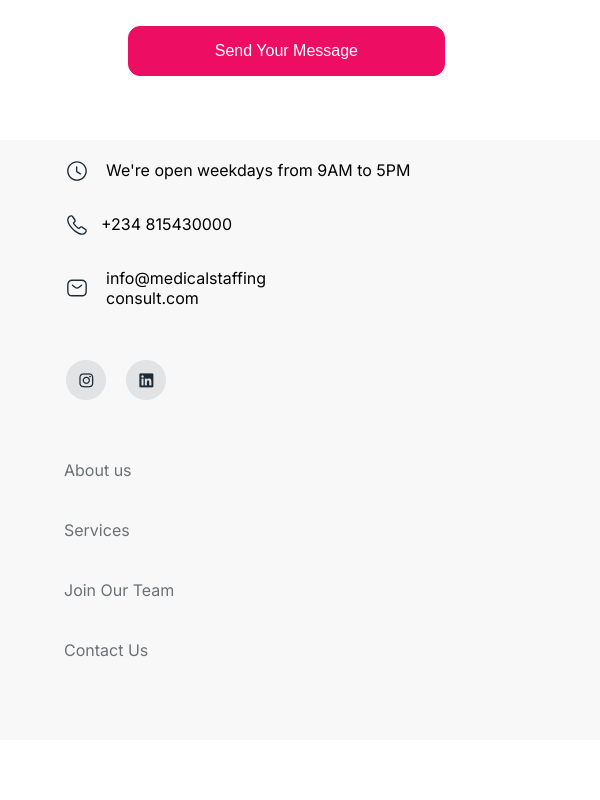
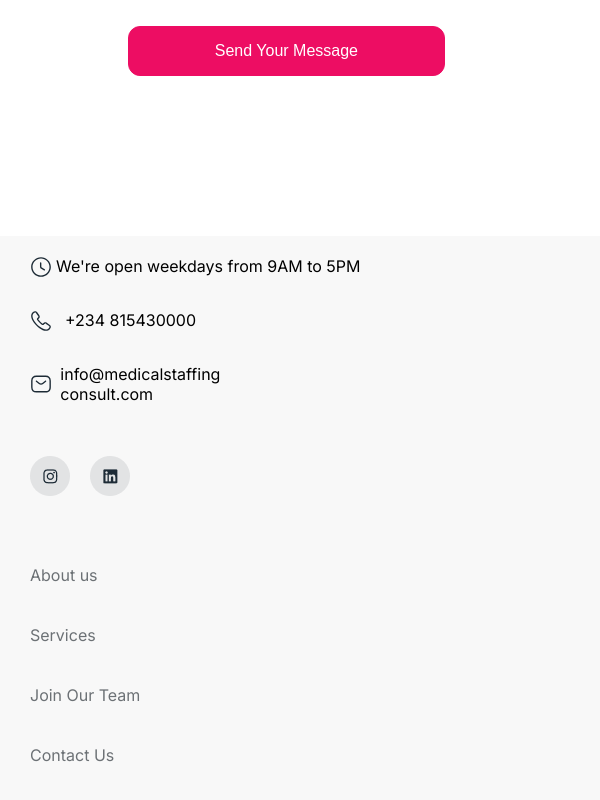
Before and after one commit to Roguekami/testtest, a plain HTML site: page Join.html in a window 600 px wide. Shown: the part 730-1530 px from the top of the page. Before the commit the page ends 1470 px from the top, so only its background shows below. Drawn offline with Linux system fonts and the light colour scheme.

Commit message:
Add files via upload

```diff
--- a/about.css
+++ b/about.css
@@ -433,7 +433,7 @@ font-size: 20px;
        width: 100%;
        height: 200px;
        padding-bottom: 10px;
-       margin-bottom: 10px;
+       margin-bottom: 30px;
 
 
 
@@ -454,7 +454,8 @@ font-size: 20px;
      .div4{
        width: 100%;
        height: 200px;
-
+       margin-bottom: 20px;
+       margin-top: 20px;
 
 
      }
@@ -666,7 +667,7 @@ font-size: 20px;
     }
 
   #him{
-      height: 2400px;
+      height: 2600px;
       margin-top: 4rem;
 
 
@@ -733,8 +734,7 @@ font-size: 20px;
      width: 100%;
      height: 25vh;
      padding-bottom: 10px;
-
-     margin-bottom: 10px;
+     margin-bottom: 30px;
 
    }
    .div2_img{
@@ -799,21 +799,24 @@ font-size: 20px;
        #tega{
         display: flex;
         flex-direction: column;
-        background: rgb(250, 237, 212);
-        margin-top: 2rem;
-        height: 520px;
+        background: rgb(248, 248, 248);
+        margin-top: 0rem;
+        height: 620px;
+
+
       }
 
-        .bigD{ margin-left: 2%;
+      .bigD{ margin-left: 30px;
         margin-top: 20px;
         float: left;
-        width: 85%;
-        height: 70%;
-        padding-left: 1rem;
+        width: 89%;
+        height: 40%;
       }
       .box{
-        padding-bottom: 50px;
+        padding-bottom: 54px;
         font-size: larger;
+
+
       }
       .box1{ padding-bottom: 50px;
         font-size: larger;}
@@ -823,9 +826,9 @@ font-size: 20px;
 
       .social{ padding-top: 20px; }
       .linkd{ margin-left: 15px;}
-        .minbox{ padding-right: 15px;}
+      .minbox{ padding-right: 1px;}
 
-        .minbox2{  padding-right: 15px; }
+      .minbox2{  padding-right: 1%;}
 
 
 
@@ -833,31 +836,33 @@ font-size: 20px;
         display: flex;
         gap: 3px;
         padding-bottom: 2rem;
-        width: 99%;
-
-
+        width: 100%;
       }
 
       .nav_p2{
         display: flex;
         gap: 13px;
         padding-bottom: 2rem;
-
-        width: 99%;
+        width: 90%;
       }
 
+      .list001{
+        width: 90%;
+        float: left;
+        margin-left: 30px;
+        margin-top: 50px;
+        height: 40%;
+        margin-bottom: 80px;
+        border: 1p
+        }
 
-        .list2{list-style-type: none;
+        .list2{
+       gap: 50px;
+          color: #6C7175;
+        display: inline;
+        list-style-type: none;
+        display: flex;
         flex-direction: column;
-        padding-left: 2%;
-        color: #6C7175;
-        padding-bottom: 3rem;
-        gap: 30px;
-        margin-left: 1rem;
-
-
-
-
      }
 
 
@@ -1086,15 +1091,24 @@ font-size: 20px;
       display: flex;
       flex-direction: column;
       background: rgb(248, 248, 248);
-     height: 600px;}
+      margin-top: 0rem;
+      height: 620px;
 
-     .bigD{ margin-left: 50px;
+
+    }
+
+    .bigD{ margin-left: 30px;
       margin-top: 20px;
       float: left;
+      width: 89%;
+      height: 40%;
+
     }
     .box{
-     padding-bottom: 50px;
+      padding-bottom: 54px;
       font-size: larger;
+
+
     }
     .box1{ padding-bottom: 50px;
       font-size: larger;}
@@ -1104,9 +1118,9 @@ font-size: 20px;
 
     .social{ padding-top: 20px; }
     .linkd{ margin-left: 15px;}
-     .minbox{ padding-right: 15px;}
+    .minbox{ padding-right: 1px;}
 
-     .minbox2{  padding-right: 15px; }
+    .minbox2{  padding-right: 1%;}
 
 
 
@@ -1114,29 +1128,34 @@ font-size: 20px;
       display: flex;
       gap: 3px;
       padding-bottom: 2rem;
+      width: 100%;
     }
 
     .nav_p2{
       display: flex;
       gap: 13px;
       padding-bottom: 2rem;
-     }
-     .nav_p3{
-     display: flex;
-     gap: 3px;
-     padding-bottom: 2rem;
+      width: 90%;
     }
 
+    .list001{
+      width: 90%;
+      float: left;
+      margin-left: 30px;
+      margin-top: 50px;
+      height: 40%;
+      margin-bottom: 80px;
 
-     .list2{list-style-type: none;
+      }
+
+      .list2{
+     gap: 40px;
+        color: #6C7175;
+      display: inline;
+      list-style-type: none;
+      display: flex;
       flex-direction: column;
-     padding-left: 3rem;
-     gap: 40px;
-     padding-top: 1px;
-     padding-bottom: 5rem;
-     color: #6C7175;}
-
-
+    }
 
   }
 
--- a/contact.css
+++ b/contact.css
@@ -805,7 +805,7 @@ color: inherit;}
   width: 98%;
   height: 100%;
   margin-left: 0rem;
-
+  margin-bottom: 10rem;
 
 
 
@@ -904,22 +904,24 @@ label{  font-size: large;
   display: flex;
   flex-direction: column;
   background: rgb(248, 248, 248);
-margin-top: 2rem;
-height: 520px;
+  margin-top: 0rem;
+  height: 620px;
+
 
 }
 
-.bigD{ margin-left: 2%;
+.bigD{ margin-left: 30px;
   margin-top: 20px;
   float: left;
-width: 85%;
-height: 70%;
-padding-left: 1rem;
+  width: 89%;
+  height: 40%;
 
 }
 .box{
-padding-bottom: 50px;
+  padding-bottom: 54px;
   font-size: larger;
+
+
 }
 .box1{ padding-bottom: 50px;
   font-size: larger;}
@@ -929,9 +931,9 @@ font-size: larger;}
 
 .social{ padding-top: 20px; }
 .linkd{ margin-left: 15px;}
-.minbox{ padding-right: 15px;}
+.minbox{ padding-right: 1px;}
 
-.minbox2{  padding-right: 15px; }
+.minbox2{  padding-right: 1%;}
 
 
 
@@ -939,32 +941,33 @@ font-size: larger;}
   display: flex;
   gap: 3px;
   padding-bottom: 2rem;
-width: 99%;
-
-
+  width: 100%;
 }
 
 .nav_p2{
   display: flex;
   gap: 13px;
   padding-bottom: 2rem;
-
-width: 99%;
+  width: 90%;
 }
 
+.list001{
+  width: 90%;
+  float: left;
+  margin-left: 20px;
+  margin-top: 50px;
+  height: 40%;
+  margin-bottom: 80px;
 
-.list2{list-style-type: none;
+  }
+
+  .list2{
+ gap: 40px;
+    color: #6C7175;
+  display: inline;
+  list-style-type: none;
+  display: flex;
   flex-direction: column;
-padding-left: 2%;
-color: #6C7175;
-padding-bottom: 3rem;
-gap: 30px;
-margin-left: 1rem;
-
-
-
-
-
 }
 
 }
@@ -1138,7 +1141,7 @@ color: inherit;}
   width: 100%;
   height: 100%;
   margin-left: 0rem;
-
+  margin-bottom: 10rem;
 
 
 }
@@ -1229,21 +1232,27 @@ label{  font-size: large;
  background-color: #bb0c4f;
 }
 #tega{
-margin-top: 4rem;
   display: flex;
   flex-direction: column;
   background: rgb(248, 248, 248);
-height: 600px;
+  margin-top: 0rem;
+  height: 620px;
+
+
 }
 
-.bigD{ margin-left: 50px;
+.bigD{ margin-left: 30px;
   margin-top: 20px;
   float: left;
-width: 90%;
+  width: 89%;
+  height: 40%;
+
 }
 .box{
-padding-bottom: 50px;
+  padding-bottom: 54px;
   font-size: larger;
+
+
 }
 .box1{ padding-bottom: 50px;
   font-size: larger;}
@@ -1253,9 +1262,9 @@ font-size: larger;}
 
 .social{ padding-top: 20px; }
 .linkd{ margin-left: 15px;}
-.minbox{ padding-right: 15px;}
+.minbox{ padding-right: 1px;}
 
-.minbox2{  padding-right: 15px; }
+.minbox2{  padding-right: 1%;}
 
 
 
@@ -1263,33 +1272,34 @@ font-size: larger;}
   display: flex;
   gap: 3px;
   padding-bottom: 2rem;
+  width: 100%;
 }
 
 .nav_p2{
   display: flex;
   gap: 13px;
   padding-bottom: 2rem;
-}
-.nav_p3{
-display: flex;
-gap: 3px;
-padding-bottom: 2rem;
+  width: 90%;
 }
 
+.list001{
+  width: 90%;
+  float: left;
+  margin-left: 20px;
+  margin-top: 50px;
+  height: 40%;
+  margin-bottom: 80px;
 
-.list2{list-style-type: none;
+  }
+
+  .list2{
+ gap: 40px;
+    color: #6C7175;
+  display: inline;
+  list-style-type: none;
+  display: flex;
   flex-direction: column;
-padding-left: 3rem;
-gap: 40px;
-padding-top: 1px;
-padding-bottom: 5rem;
-color: #6C7175;}
-
-
-
-
-
-
+}
 
 }
 
--- a/join.css
+++ b/join.css
@@ -580,7 +580,7 @@ label{  font-size: large;
       width: 100%;
       height: 100%;
       margin-left: 0rem;
-
+      margin-bottom: 10rem;
 
 
   }
@@ -671,21 +671,24 @@ label{  font-size: large;
   #tega{
     display: flex;
     flex-direction: column;
-    background: rgb(250, 237, 212);
-    margin-top: 2rem;
-    height: 500px;
+    background: rgb(248, 248, 248);
+    margin-top: 0rem;
+    height: 620px;
+
+
   }
 
-  .bigD{ margin-left: 2%;
+  .bigD{ margin-left: 30px;
     margin-top: 20px;
     float: left;
-    width: 90%;
-    height: 70%;
-    padding-left: 1rem;
+    width: 89%;
+    height: 40%;
   }
   .box{
-    padding-bottom: 50px;
+    padding-bottom: 54px;
     font-size: larger;
+
+
   }
   .box1{ padding-bottom: 50px;
     font-size: larger;}
@@ -695,9 +698,9 @@ label{  font-size: large;
 
   .social{ padding-top: 20px; }
   .linkd{ margin-left: 15px;}
-  .minbox{ padding-right: 15px;}
+  .minbox{ padding-right: 1px;}
 
-  .minbox2{  padding-right: 15px; }
+  .minbox2{  padding-right: 1%;}
 
 
 
@@ -705,31 +708,33 @@ label{  font-size: large;
     display: flex;
     gap: 3px;
     padding-bottom: 2rem;
-    width: 99%;
-
-
+    width: 100%;
   }
 
   .nav_p2{
     display: flex;
     gap: 13px;
     padding-bottom: 2rem;
-
-    width: 99%;
+    width: 90%;
   }
 
+  .list001{
+    width: 90%;
+    float: left;
+    margin-left: 30px;
+    margin-top: 50px;
+    height: 40%;
+    margin-bottom: 80px;
 
-  .list2{list-style-type: none;
+    }
+
+    .list2{
+   gap: 50px;
+      color: #6C7175;
+    display: inline;
+    list-style-type: none;
+    display: flex;
     flex-direction: column;
-    padding-left: 2%;
-    color: #6C7175;
-    padding-bottom: 3rem;
-    gap: 30px;
-    margin-left: 1rem;
-
-
-
-
  }
 }
 
@@ -833,8 +838,7 @@ label{  font-size: large;
       width: 100%;
       height: 100%;
       margin-left: 0rem;
-
-
+      margin-bottom: 10rem;
 
   }
 
@@ -924,21 +928,27 @@ label{  font-size: large;
      background-color: #bb0c4f;
   }
   #tega{
-    margin-top: 4rem;
     display: flex;
     flex-direction: column;
     background: rgb(248, 248, 248);
-    height: 600px;
+    margin-top: 0rem;
+    height: 620px;
+
+
   }
 
-    .bigD{ margin-left: 50px;
+  .bigD{ margin-left: 30px;
     margin-top: 20px;
     float: left;
-    width: 90%;
+    width: 89%;
+    height: 40%;
+
   }
   .box{
-    padding-bottom: 50px;
+    padding-bottom: 54px;
     font-size: larger;
+
+
   }
   .box1{ padding-bottom: 50px;
     font-size: larger;}
@@ -948,9 +958,9 @@ label{  font-size: large;
 
   .social{ padding-top: 20px; }
   .linkd{ margin-left: 15px;}
-    .minbox{ padding-right: 15px;}
+  .minbox{ padding-right: 1px;}
 
-    .minbox2{  padding-right: 15px; }
+  .minbox2{  padding-right: 1%;}
 
 
 
@@ -958,32 +968,35 @@ label{  font-size: large;
     display: flex;
     gap: 3px;
     padding-bottom: 2rem;
+    width: 100%;
   }
 
   .nav_p2{
     display: flex;
     gap: 13px;
     padding-bottom: 2rem;
-    }
-    .nav_p3{
-    display: flex;
-    gap: 3px;
-    padding-bottom: 2rem;
+    width: 90%;
   }
 
-
-    .list2{list-style-type: none;
-    flex-direction: column;
-    padding-left: 3rem;
-    gap: 40px;
-    padding-top: 1px;
-    padding-bottom: 5rem;
-    color: #6C7175;}
-
-
+  .list001{
+    width: 90%;
+    float: left;
+    margin-left: 30px;
+    margin-top: 50px;
+    height: 40%;
+    margin-bottom: 80px;
 
     }
 
+    .list2{
+   gap: 40px;
+      color: #6C7175;
+    display: inline;
+    list-style-type: none;
+    display: flex;
+    flex-direction: column;
+  }
+}
   @media screen and (min-width:768px) and (max-width: 1020px){
     *{
 
--- a/serve.css
+++ b/serve.css
@@ -865,7 +865,8 @@ margin-top: 2rem;}
      height: 100%;
   margin-left: 2rem;
  margin-top: 2rem;
-  padding-top: 50px
+  padding-top: 50px;
+  margin-bottom: 10rem;
 }
 
 
@@ -911,21 +912,24 @@ margin-top: 2rem;}
        #tega{
         display: flex;
         flex-direction: column;
-      background: rgb(250, 237, 212);
-      margin-top: 2rem;
-      height: 500px;
+        background: rgb(248, 248, 248);
+        margin-top: 0rem;
+        height: 620px;
+
+
       }
 
-    .bigD{ margin-left: 2%;
+      .bigD{ margin-left: 30px;
         margin-top: 20px;
         float: left;
-      width: 90%;
-      height: 70%;
-      padding-left: 1rem;
+        width: 89%;
+        height: 40%;
       }
       .box{
-      padding-bottom: 50px;
+        padding-bottom: 54px;
         font-size: larger;
+
+
       }
       .box1{ padding-bottom: 50px;
         font-size: larger;}
@@ -935,9 +939,9 @@ margin-top: 2rem;}
 
       .social{ padding-top: 20px; }
       .linkd{ margin-left: 15px;}
-    .minbox{ padding-right: 15px;}
+      .minbox{ padding-right: 1px;}
 
-    .minbox2{  padding-right: 15px; }
+      .minbox2{  padding-right: 1%;}
 
 
 
@@ -945,32 +949,35 @@ margin-top: 2rem;}
         display: flex;
         gap: 3px;
         padding-bottom: 2rem;
-      width: 99%;
-
-
+        width: 100%;
       }
 
       .nav_p2{
         display: flex;
         gap: 13px;
         padding-bottom: 2rem;
-
-      width: 99%;
+        width: 90%;
       }
 
+      .list001{
+        width: 90%;
+        float: left;
+        margin-left: 30px;
+        margin-top: 50px;
+        height: 40%;
+        margin-bottom: 80px;
+        border: 1p
+        }
 
-    .list2{list-style-type: none;
+        .list2{
+       gap: 50px;
+          color: #6C7175;
+        display: inline;
+        list-style-type: none;
+        display: flex;
         flex-direction: column;
-      padding-left: 2%;
-      color: #6C7175;
-      padding-bottom: 3rem;
-      gap: 30px;
-      margin-left: 1rem;
+     }
 
-
-
-
-      }
     }
 
 
@@ -1216,8 +1223,7 @@ margin-top: 2rem;}
   margin-left: 2rem;
  margin-top: 0.5rem;
   padding-top: 50px;
-
-
+  padding-bottom: 10rem;
 }
 
 
@@ -1265,15 +1271,24 @@ margin-top: 2rem;}
       display: flex;
       flex-direction: column;
       background: rgb(248, 248, 248);
-      height: 600px;}
+      margin-top: 0rem;
+      height: 620px;
 
-      .bigD{ margin-left: 50px;
+
+    }
+
+    .bigD{ margin-left: 30px;
       margin-top: 20px;
       float: left;
+      width: 89%;
+      height: 40%;
+
     }
     .box{
-      padding-bottom: 50px;
+      padding-bottom: 54px;
       font-size: larger;
+
+
     }
     .box1{ padding-bottom: 50px;
       font-size: larger;}
@@ -1283,9 +1298,9 @@ margin-top: 2rem;}
 
     .social{ padding-top: 20px; }
     .linkd{ margin-left: 15px;}
-      .minbox{ padding-right: 15px;}
+    .minbox{ padding-right: 1px;}
 
-      .minbox2{  padding-right: 15px; }
+    .minbox2{  padding-right: 1%;}
 
 
 
@@ -1293,32 +1308,34 @@ margin-top: 2rem;}
       display: flex;
       gap: 3px;
       padding-bottom: 2rem;
+      width: 100%;
     }
 
     .nav_p2{
       display: flex;
       gap: 13px;
       padding-bottom: 2rem;
-      }
-      .nav_p3{
-      display: flex;
-      gap: 3px;
-      padding-bottom: 2rem;
+      width: 90%;
     }
 
+    .list001{
+      width: 90%;
+      float: left;
+      margin-left: 30px;
+      margin-top: 50px;
+      height: 40%;
+      margin-bottom: 80px;
 
-      .list2{list-style-type: none;
+      }
+
+      .list2{
+     gap: 40px;
+        color: #6C7175;
+      display: inline;
+      list-style-type: none;
+      display: flex;
       flex-direction: column;
-      padding-left: 3rem;
-      gap: 40px;
-      padding-top: 1px;
-      padding-bottom: 5rem;
-      color: #6C7175;}
-
-
-
-
-
+    }
 
    }
 
--- a/style.css
+++ b/style.css
@@ -342,7 +342,7 @@ flex-direction: row;
 
 *{
   margin: 0%;
-  padding: 0%;
+  padding: 0%
 }
 
 
@@ -561,7 +561,7 @@ nav{
      height: 200px;
      margin-top: 0px;
      padding-bottom: 10px;
-     margin-bottom: 10px;
+     margin-bottom: 30px;
 
 
    }
@@ -579,7 +579,10 @@ nav{
 
    .div4{
      width: 90%;
-     height: 40vh;
+     height: 200px;
+     margin-bottom: 20px;
+     margin-top: 20px;
+
 
    }
 
@@ -700,7 +703,7 @@ nav{
   *{
     margin: 0%;
     padding: 0%;
-     display: none;
+
   }
 
 
@@ -908,6 +911,8 @@ margin-bottom: 20px;
 width: 100%;
 height: 26vh;
 
+margin-bottom: 10px;
+
 }
 .div2_img{
 width: 20px;
@@ -974,19 +979,28 @@ width: 75%;}
   width: 250%;
 }
 
+
 #tega{
   display: flex;
   flex-direction: column;
   background: rgb(248, 248, 248);
-height: 600px;}
-
-.bigD{ margin-left: 2rem;
+  margin-top: 2rem;
+  height: 620px;
+
+
+}
+
+.bigD{ margin-left: 30px;
   margin-top: 20px;
   float: left;
+  width: 89%;
+  height: 40%;
 }
 .box{
-padding-bottom: 50px;
+  padding-bottom: 54px;
   font-size: larger;
+
+
 }
 .box1{ padding-bottom: 50px;
   font-size: larger;}
@@ -996,9 +1010,9 @@ font-size: larger;}
 
 .social{ padding-top: 20px; }
 .linkd{ margin-left: 15px;}
-.minbox{ padding-right: 15px;}
-
-.minbox2{  padding-right: 15px; }
+.minbox{ padding-right: 1px;}
+
+.minbox2{  padding-right: 1%;}
 
 
 
@@ -1006,29 +1020,34 @@ font-size: larger;}
   display: flex;
   gap: 3px;
   padding-bottom: 2rem;
+  width: 100%;
 }
 
 .nav_p2{
   display: flex;
   gap: 13px;
   padding-bottom: 2rem;
-}
-.nav_p3{
-display: flex;
-gap: 3px;
-padding-bottom: 2rem;
-}
-
-
-.list2{list-style-type: none;
+  width: 90%;
+}
+
+.list001{
+  width: 90%;
+  float: left;
+  margin-left: 30px;
+  margin-top: 50px;
+  height: 35%;
+  margin-bottom: 0%;
+
+  }
+
+  .list2{
+    gap: 50px;
+    color: #6C7175;
+  display: inline;
+  list-style-type: none;
+  display: flex;
   flex-direction: column;
-padding-left: 2rem;
-gap: 40px;
-padding-top: 1px;
-padding-bottom: 5rem;
-color: #6C7175;}
-
-
+  }
 
 }
 
@@ -1315,15 +1334,24 @@ width: 75%;}
   display: flex;
   flex-direction: column;
   background: rgb(248, 248, 248);
-height: 600px;}
-
-.bigD{ margin-left: 50px;
+  margin-top: 0rem;
+  height: 620px;
+
+
+}
+
+.bigD{ margin-left: 30px;
   margin-top: 20px;
   float: left;
+  width: 89%;
+  height: 40%;
+
 }
 .box{
-padding-bottom: 50px;
+  padding-bottom: 54px;
   font-size: larger;
+
+
 }
 .box1{ padding-bottom: 50px;
   font-size: larger;}
@@ -1333,9 +1361,9 @@ font-size: larger;}
 
 .social{ padding-top: 20px; }
 .linkd{ margin-left: 15px;}
-.minbox{ padding-right: 15px;}
-
-.minbox2{  padding-right: 15px; }
+.minbox{ padding-right: 1px;}
+
+.minbox2{  padding-right: 1%;}
 
 
 
@@ -1343,29 +1371,34 @@ font-size: larger;}
   display: flex;
   gap: 3px;
   padding-bottom: 2rem;
+  width: 100%;
 }
 
 .nav_p2{
   display: flex;
   gap: 13px;
   padding-bottom: 2rem;
-}
-.nav_p3{
-display: flex;
-gap: 3px;
-padding-bottom: 2rem;
-}
-
-
-.list2{list-style-type: none;
+  width: 90%;
+}
+
+.list001{
+  width: 90%;
+  float: left;
+  margin-left: 30px;
+  margin-top: 50px;
+  height: 40%;
+  margin-bottom: 80px;
+
+  }
+
+  .list2{
+ gap: 40px;
+    color: #6C7175;
+  display: inline;
+  list-style-type: none;
+  display: flex;
   flex-direction: column;
-padding-left: 3rem;
-gap: 40px;
-padding-top: 1px;
-padding-bottom: 5rem;
-color: #6C7175;}
-
-
+}
 }
 
 @media screen and (min-width:768px) and (max-width: 1020px){
```
Lines whose indentation alone changed are shown as unchanged.
